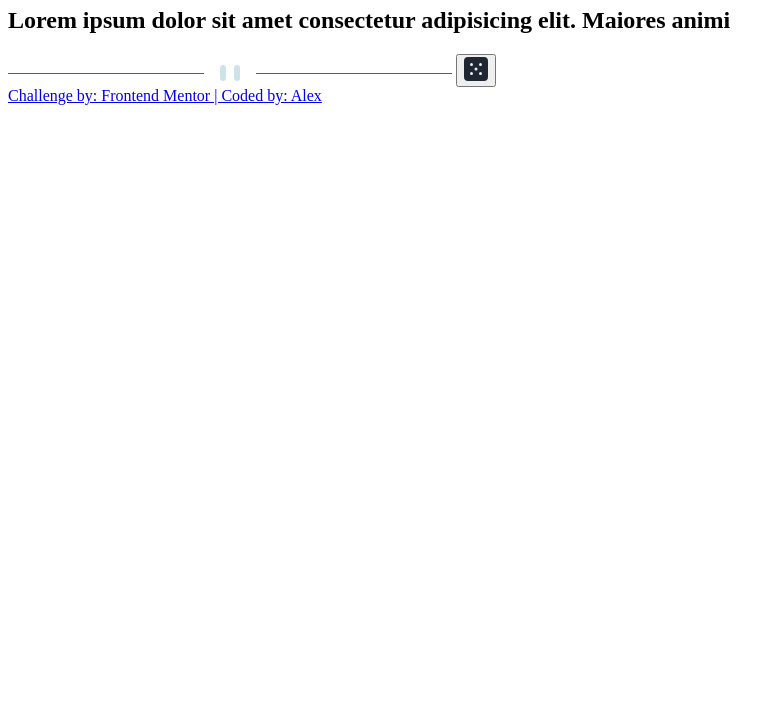
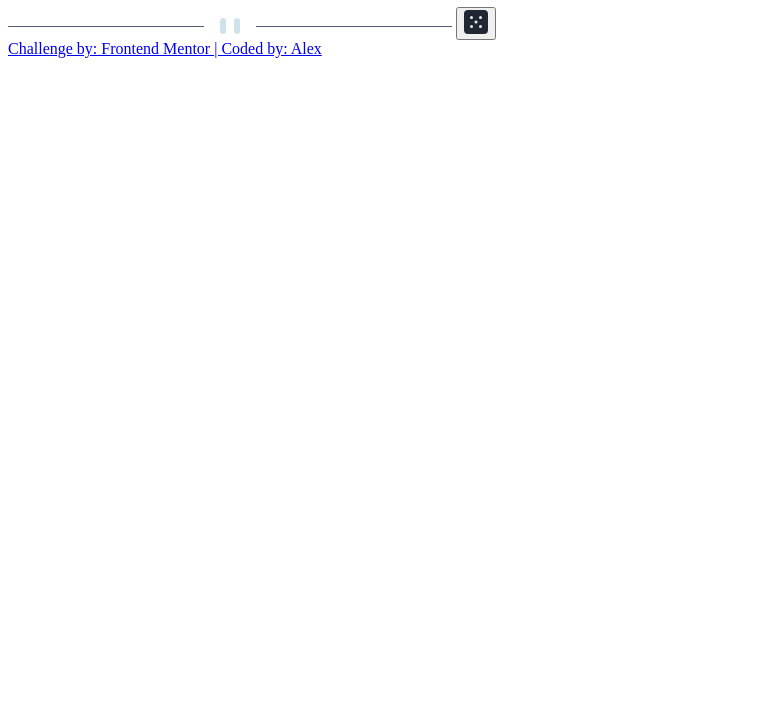
Before and after one commit to Codename14/challange4-advice-generator-app, a website: page dist/index.html in a window 1280 px wide. Shown: the part 73-800 px from the top of the page, without its empty margins (0-784 px from the left). Drawn offline with Linux system fonts and the light colour scheme.

Commit message:
build update

```diff
--- a/dist/index.html
+++ b/dist/index.html
@@ -1 +1 @@
-<!DOCTYPE html><html lang="en"><head><meta charset="UTF-8"><meta name="viewport" content="width=device-width, initial-scale=1.0"><link rel="stylesheet" href="/style.a4792d33.css"><link rel="preconnect" href="https://fonts.googleapis.com"><link rel="preconnect" href="https://fonts.gstatic.com" crossorigin><link href="https://fonts.googleapis.com/css2?family=Manrope:wght@400;500;600;700;800&display=swap" rel="stylesheet"><link rel="icon" type="image/png" sizes="32x32" href="/favicon-32x32.b532600b.png"><title>Frontend Mentor | Advice generator app</title><style></style></head><body> <header class="flex hero"> <div class="box"> <h1 class="advice-title"> Advice #<span class="advice-count">117</span> </h1> <h2 class="advice-text"> Lorem ipsum dolor sit amet consectetur adipisicing elit. Maiores animi </h2> <picture> <source media="(max-width: 650px)" srcset="/pattern-divider-mobile.2a185b58.svg"> <source media="(min-width: 651px)" srcset="/pattern-divider-desktop.6dc11632.svg"> <img class="line" src="/pattern-divider-mobile.2a185b58.svg" alt="lines"> </picture> <button class="cube"> <img src="/icon-dice.bddd6e56.svg" alt="dice button icon"> </button> </div> </header> <footer class="attribution"> <a href="https://www.frontendmentor.io?ref=challenge" target="_blank"> Challenge by: Frontend Mentor | Coded by: Alex</a> </footer> <script src="/main.e8d62661.js"></script> </body></html>
+<!DOCTYPE html><html lang="en"><head><meta charset="UTF-8"><meta name="viewport" content="width=device-width, initial-scale=1.0"><link rel="stylesheet" href="/style.31ef0305.css"><link rel="preconnect" href="https://fonts.googleapis.com"><link rel="preconnect" href="https://fonts.gstatic.com" crossorigin><link href="https://fonts.googleapis.com/css2?family=Manrope:wght@400;500;600;700;800&display=swap" rel="stylesheet"><link rel="icon" type="image/png" sizes="32x32" href="/favicon-32x32.b532600b.png"><title>Frontend Mentor | Advice generator app</title><style></style></head><body> <header class="flex hero"> <div class="box"> <h1 class="advice-title"> Advice #<span class="advice-count">117</span> </h1> <h2 class="advice-text"></h2> <picture> <source media="(max-width: 650px)" srcset="/pattern-divider-mobile.2a185b58.svg"> <source media="(min-width: 651px)" srcset="/pattern-divider-desktop.6dc11632.svg"> <img class="line" src="/pattern-divider-mobile.2a185b58.svg" alt="lines"> </picture> <button class="cube"> <img src="/icon-dice.bddd6e56.svg" alt="dice button icon"> </button> </div> </header> <footer class="attribution"> <a href="https://www.frontendmentor.io?ref=challenge" target="_blank"> Challenge by: Frontend Mentor | Coded by: Alex</a> </footer> <script src="/main.531a1ea0.js"></script> </body></html>
```
Also changed, not shown: 4 other files.
